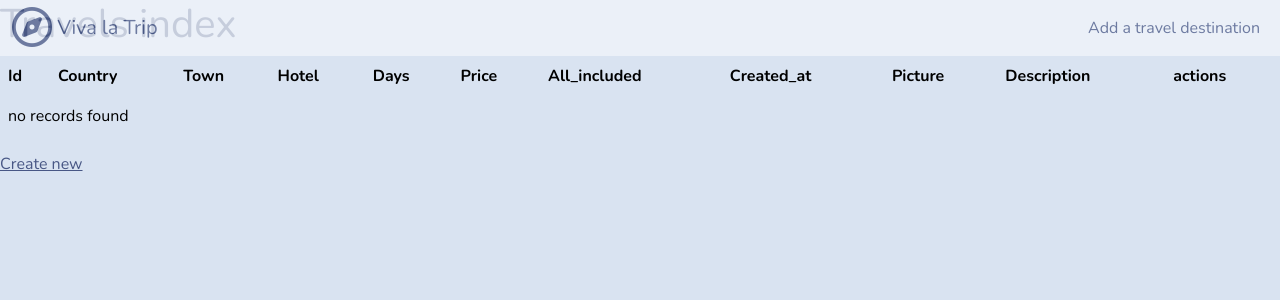
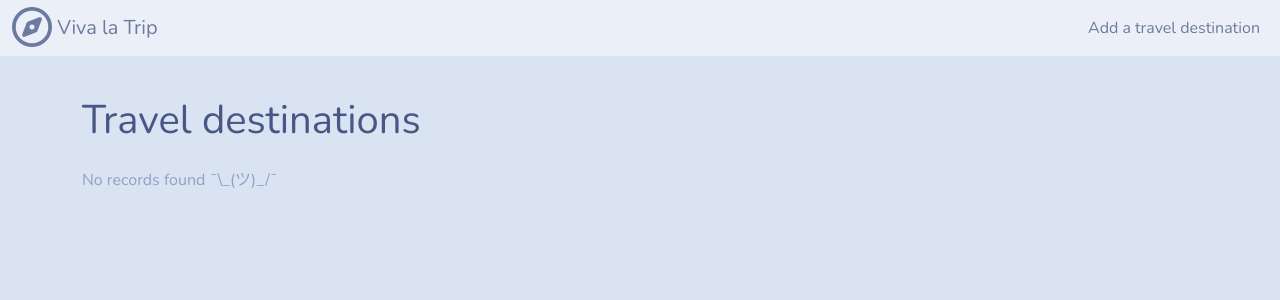
Before and after one commit to DmitriiMal/FE20-Symfony-Day3-Lead-Partner, a Symfony app: template templates/travels/index.html.twig in a window 1280 px wide. Shown: the top 300 px of the page. Run offline with Twig, Linux system fonts and the light colour scheme; the template is opened without the code that fills it, so the values that code supplies are empty; some libraries are stand-ins or nearby versions.

Commit message:
added index: grid and cards

```diff
--- a/templates/components/navbar.html.twig
+++ b/templates/components/navbar.html.twig
@@ -1,13 +1,13 @@
 <nav class="navbar navbar-expand-sm bg-body-tertiary fixed-top opacity-75">
   <div class="container-fluid">
-    <a class="navbar-brand" href="/"><i class="fa-regular fa-compass fa-2xl"></i> Viva la Trip</a>
+    <a class="navbar-brand" href="{{ path('app_travels_index') }}"><i class="fa-regular fa-compass fa-2xl"></i> Viva la Trip</a>
     <button class="navbar-toggler" type="button" data-bs-toggle="collapse" data-bs-target="#navbarNavDropdown" aria-controls="navbarNavDropdown" aria-expanded="false" aria-label="Toggle navigation">
       <span class="navbar-toggler-icon"></span>
     </button>
     <div class="collapse navbar-collapse" id="navbarNavDropdown">
       <ul class="navbar-nav ms-auto">
         <li class="nav-item">
-          <a class="nav-link active" href="/create">Add a travel destination</a>
+          <a class="nav-link active" href="{{ path('app_travels_new') }}">Add a travel destination</a>
         </li>
       </ul>
     </div>
--- a/templates/travels/_form.html.twig
+++ b/templates/travels/_form.html.twig
@@ -1,4 +1,4 @@
 {{ form_start(form) }}
-    {{ form_widget(form) }}
-    <button class="btn">{{ button_label|default('Save') }}</button>
+{{ form_widget(form) }}
+<button class="btn btn-success">{{ button_label|default('Save') }}</button>
 {{ form_end(form) }}
--- a/templates/travels/index.html.twig
+++ b/templates/travels/index.html.twig
@@ -1,51 +1,36 @@
-{% extends 'base.html.twig' %}
+{% extends 'base.html.twig' %} {% block title %}Travels | {{ parent() }}{% endblock %} {% block body %}
 
-{% block title %}Travels index{% endblock %}
+<div class="container my-5 pt-5">
+  <h1 class="mb-4">Travel destinations</h1>
+  <div class="row row-cols-xs-1 row-cols-sm-2 row-cols-md-2 row-cols-lg-3 row-cols-xl-3">
+    {% for travel in travels %}
+    <div id="{{ travel.id }}" class="mb-4">
+      <div class="col">
+        <div class="card h-100">
+          <img src="{{ travel.picture }}" class="card-img-top object-fit-cover rounded-top asprat" alt="..." />
+          <div class="card-body">
+            <h5 class="card-title mb-3">{{ travel.country }}</h5>
+            <p class="card-text my-1">Town: {{ travel.town }}</p>
+            <p class="card-text">Days: {{ travel.days }}</p>
+            <div class="btn-group rounded w-100" role="group" aria-label="Basic example">
+              <a class="btn btn-sm rounded-start btn-info" href="{{ path('app_travels_show', { id: travel.id }) }}" target="_blank">View</a>
+              <a class="btn btn-sm btn-warning" href="{{ path('app_travels_edit', { id: travel.id }) }}" target="_blank">Edit</a>
+              <a class="btn btn-sm rounded-end btn-danger" href="/delete/{{ travel.id }}">Delete</a>
+            </div>
+          </div>
+        </div>
+      </div>
+    </div>
 
-{% block body %}
-    <h1>Travels index</h1>
-
-    <table class="table">
-        <thead>
-            <tr>
-                <th>Id</th>
-                <th>Country</th>
-                <th>Town</th>
-                <th>Hotel</th>
-                <th>Days</th>
-                <th>Price</th>
-                <th>All_included</th>
-                <th>Created_at</th>
-                <th>Picture</th>
-                <th>Description</th>
-                <th>actions</th>
-            </tr>
-        </thead>
-        <tbody>
-        {% for travel in travels %}
-            <tr>
-                <td>{{ travel.id }}</td>
-                <td>{{ travel.country }}</td>
-                <td>{{ travel.town }}</td>
+    {#
     <td>{{ travel.hotel }}</td>
-                <td>{{ travel.days }}</td>
     <td>{{ travel.price }}</td>
     <td>{{ travel.allIncluded ? 'Yes' : 'No' }}</td>
     <td>{{ travel.createdAt ? travel.createdAt|date('Y-m-d H:i:s') : '' }}</td>
-                <td>{{ travel.picture }}</td>
     <td>{{ travel.description }}</td>
-                <td>
-                    <a href="{{ path('app_travels_show', {'id': travel.id}) }}">show</a>
-                    <a href="{{ path('app_travels_edit', {'id': travel.id}) }}">edit</a>
-                </td>
-            </tr>
-        {% else %}
-            <tr>
-                <td colspan="11">no records found</td>
-            </tr>
+    #} {% else %}
+    <p class="text-body-secondary">No records found ¯\_(ツ)_/¯</p>
     {% endfor %}
-        </tbody>
-    </table>
-
-    <a href="{{ path('app_travels_new') }}">Create new</a>
+  </div>
+</div>
 {% endblock %}
```
Also changed, not shown: templates/travels/new.html.twig (+6 -8 lines). Lines whose indentation alone changed are shown as unchanged.
